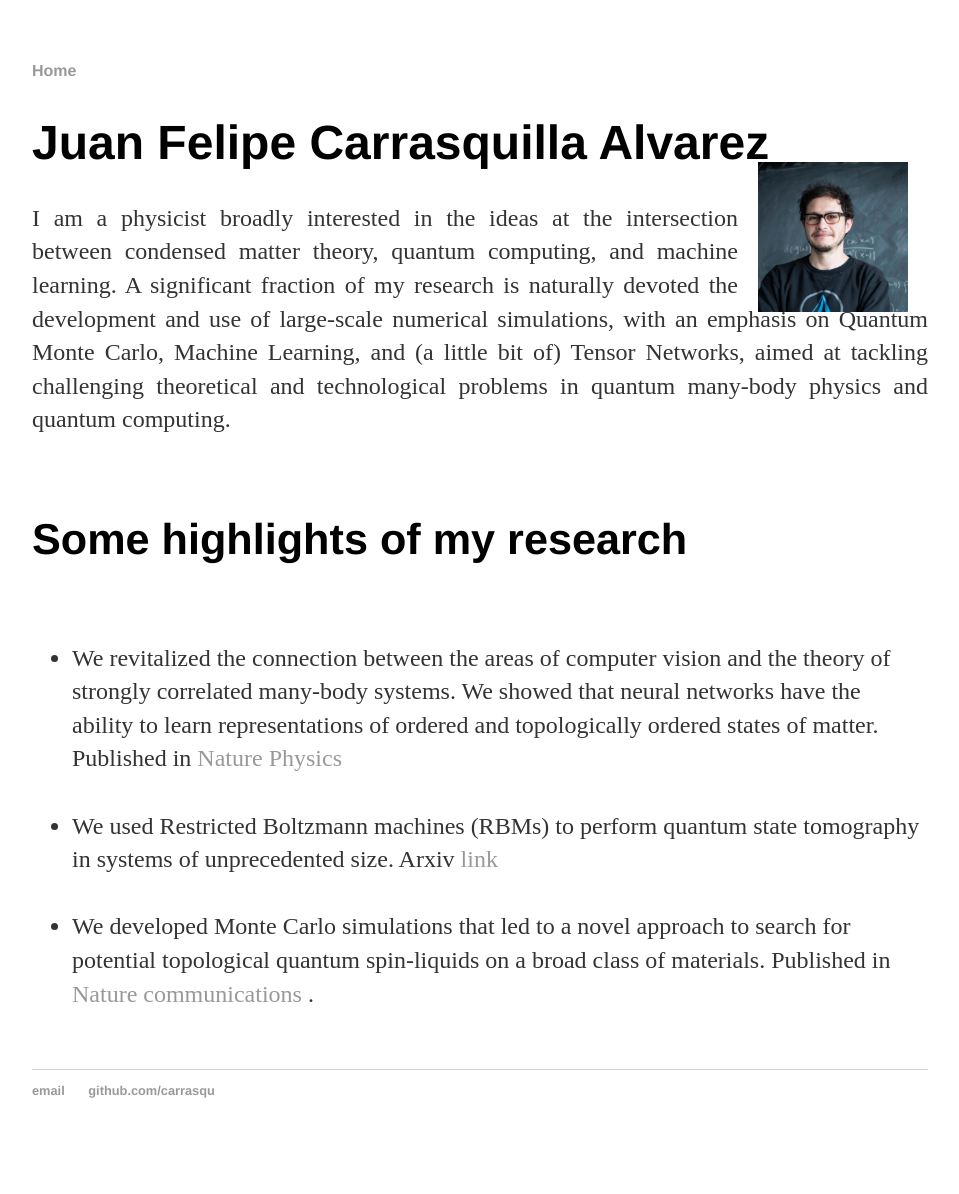
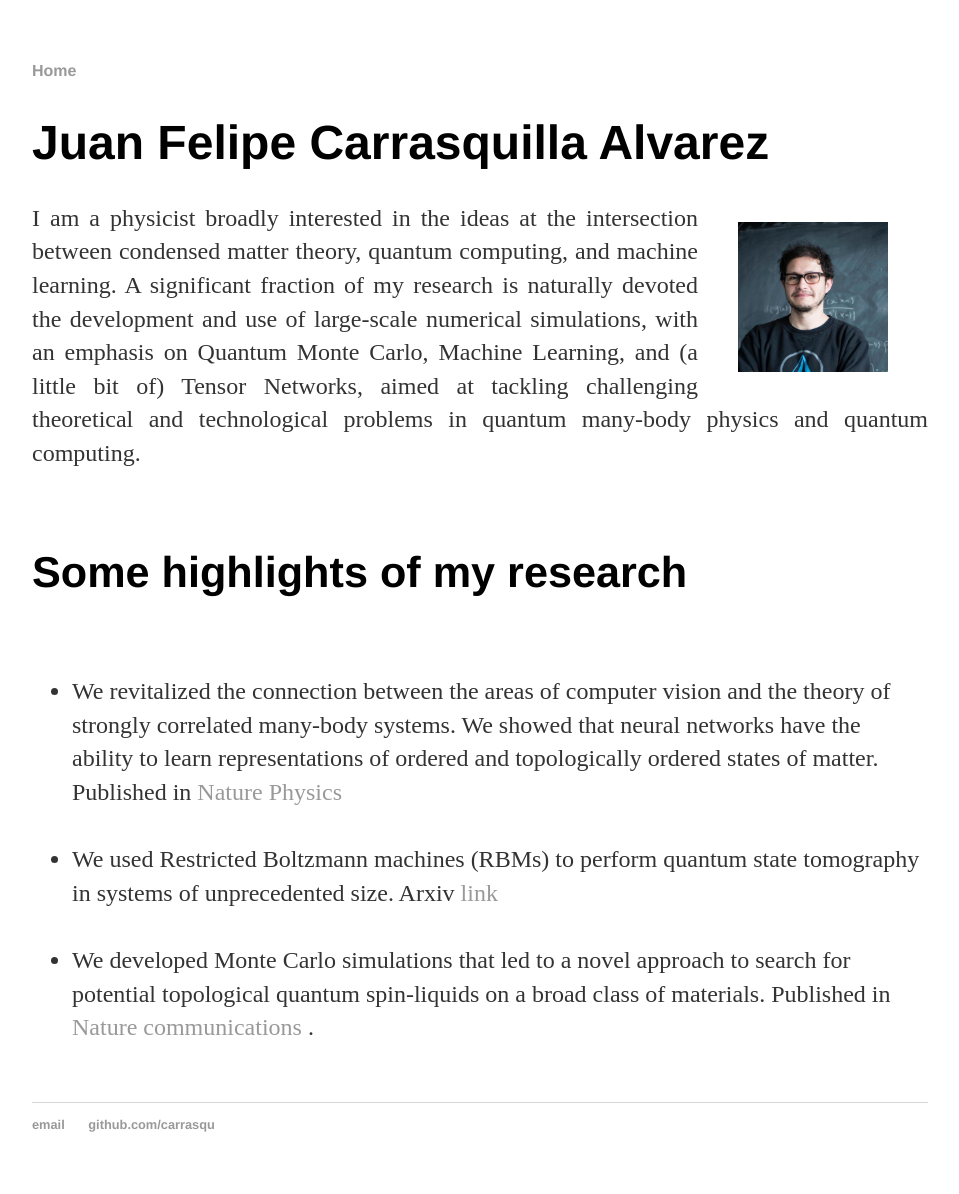
Before and after one commit to carrasqu/carrasqu.github.io, a Jekyll site: the page built from index.html, in a window 1280 px wide. Shown: the whole page, without its empty margins (160-1119 px from the left). Built offline with Jekyll 4.4.1, drawn with Linux system fonts in a browser that asks for light colours; before the commit the page ends 1160 px from its top, so only the background shows below that.

Commit message:
index again

```diff
--- a/index.html
+++ b/index.html
@@ -5,7 +5,7 @@
 <div class="blurb">
 	<h1>Juan Felipe Carrasquilla Alvarez</h1>
         <!--<IMG STYLE="position:absolute; TOP:35px; LEFT:570px; WIDTH:70px; HEIGHT:70px" SRC="images/9661833.jpeg">-->
-        <img src="images/9661833.jpeg" alt="Smiley face" style="float:right;width:150px;height:150px;margin:-40px 20px">
+        <img src="images/9661833.jpeg" alt="Smiley face" style="float:right;width:150px;height:150px;margin:20px 40px">
 	<p align="justify"> I am a physicist broadly interested in the ideas at the intersection between condensed matter theory, quantum computing, and machine learning. A significant fraction of my research is naturally devoted the development and use of large-scale numerical simulations, with an emphasis on Quantum Monte Carlo, Machine Learning, and (a little bit of) Tensor Networks, aimed at tackling challenging theoretical and technological problems in quantum many-body physics and quantum computing.</p> <br />
 
 
```
